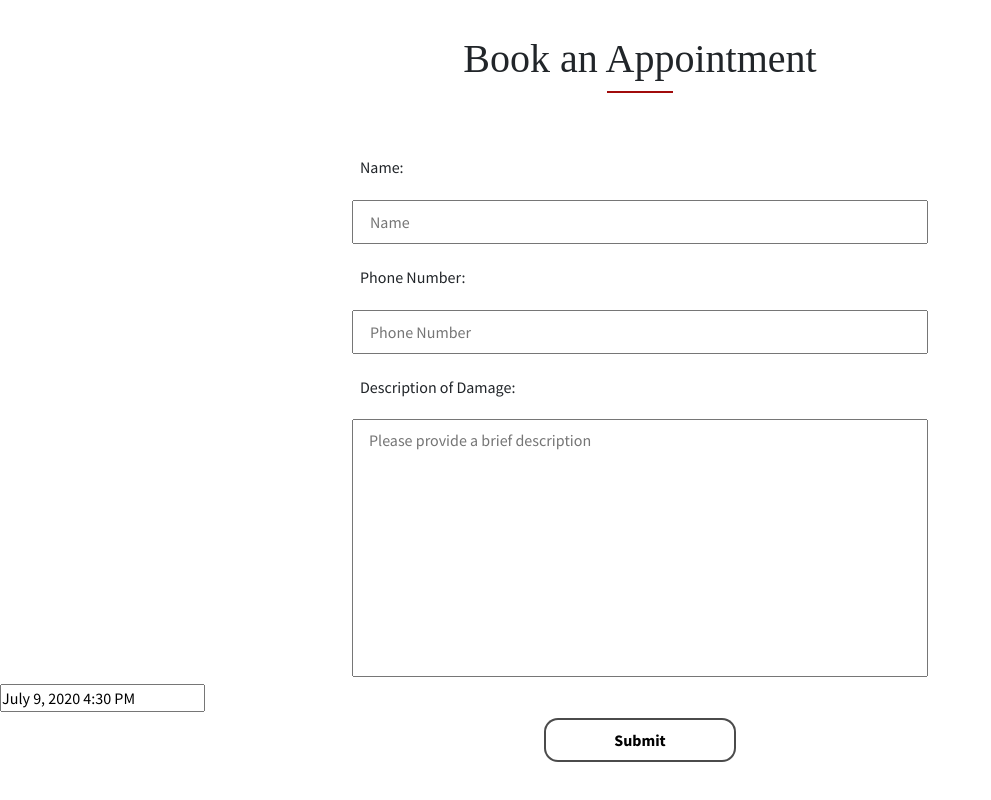
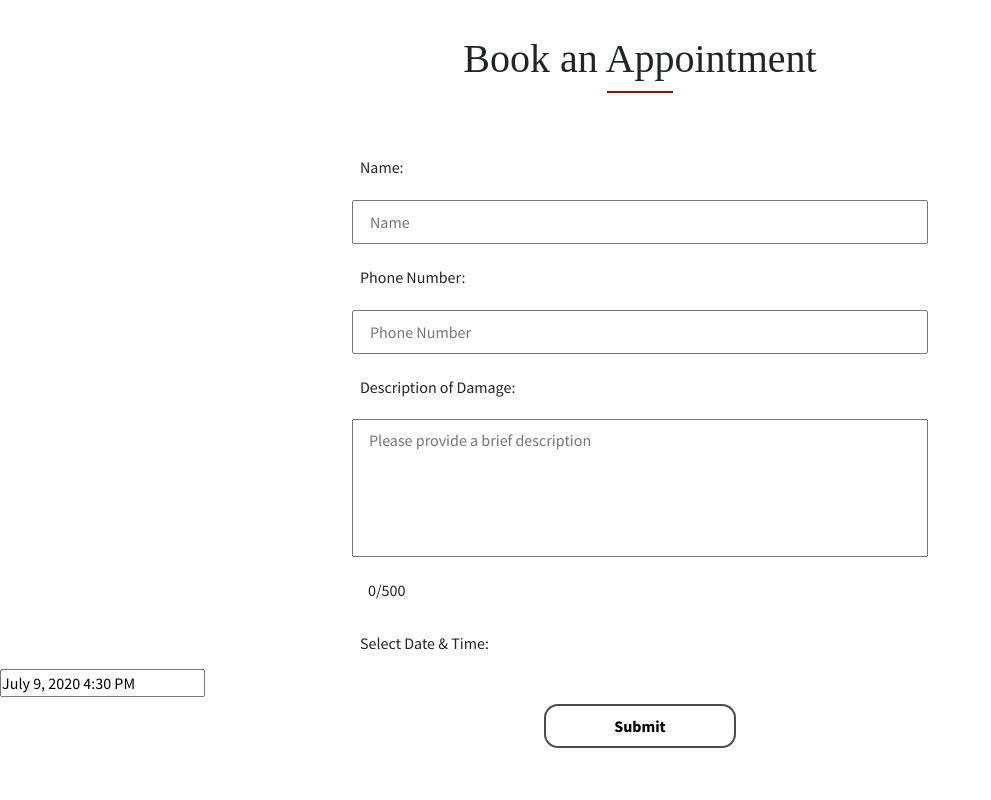
Before and after one commit to JRivera-31/Innovation-Auto-Repair, a Next.js app: page /booking in a window 1280 px wide. Shown: the part 455-1255 px from the top of the page, without its empty margins (0-991 px from the left). Built offline with nearby package versions, Linux system fonts and the light colour scheme; a web font is replaced by a local one.

Commit message:
added character count and label for datePicker

```diff
--- a/components/BookingForm/bookingForm.js
+++ b/components/BookingForm/bookingForm.js
@@ -3,6 +3,22 @@ import { useState } from 'react';
 import DatePicker from '../DatePicker/DatePicker';
 
 export default class BookingForm extends React.Component {
+
+    constructor(props) {
+        super(props);
+        this.state = {
+          messageLength: 0,
+          status: ""
+        };
+    }
+
+    handleMessageChange = (e) => {
+        this.setState({ messageLength: e.target.value.length })
+    }
+
+    handleFormSubmit = (e) => {
+        this.setState({ messageLength: 0 });
+    }
 
     render() {
         return (
@@ -11,14 +27,24 @@ export default class BookingForm extends React.Component {
                     <h1>Book an Appointment</h1>
                     <hr className={style.formHr} />
                 </div>
-                <form className={style.form}>
+                <form
+                    className={style.form}
+                    onSubmit={this.submitForm}
+                >
                     <label className={style.formLabel}>Name:</label>
                     <input className={style.formInput} type='text' placeholder='Name'></input>
                     <label className={style.formLabel}>Phone Number:</label>
                     <input className={style.formInput} type='text' placeholder='Phone Number'></input>
                     <label className={style.formLabel}>Description of Damage:</label>
-                    <textarea className={`${style.formInput} ${style.formTextArea}`} type='text' placeholder='Please provide a brief description' cols="30" rows="10" maxLength={800}></textarea>
-                    <DatePicker onChange={(e, x) => handleChange(x)} />
+                    <textarea className={`${style.formInput} ${style.formTextArea}`} type='text' onChange={() => this.handleMessageChange(event)} placeholder='Please provide a brief description' cols="30" rows="5" maxLength={500}></textarea>
+                    <p className={`${style.formCharCounter} ${style.formInput}`}>{this.state.messageLength}/500</p>
+                    <label className={style.formLabel}>Select Date & Time:</label>
+                    <div className={`${style.dateDiv} ${style.dateInput}`}>
+                    <DatePicker
+                        onChange={(e, x) => handleChange(x)}
+                    />
+                    </div>
+
                     <button className={style.bookingSubmit} onClick={() => this.handleFormSubmit(event)}>Submit</button>
                 </form>
             </div>
```
